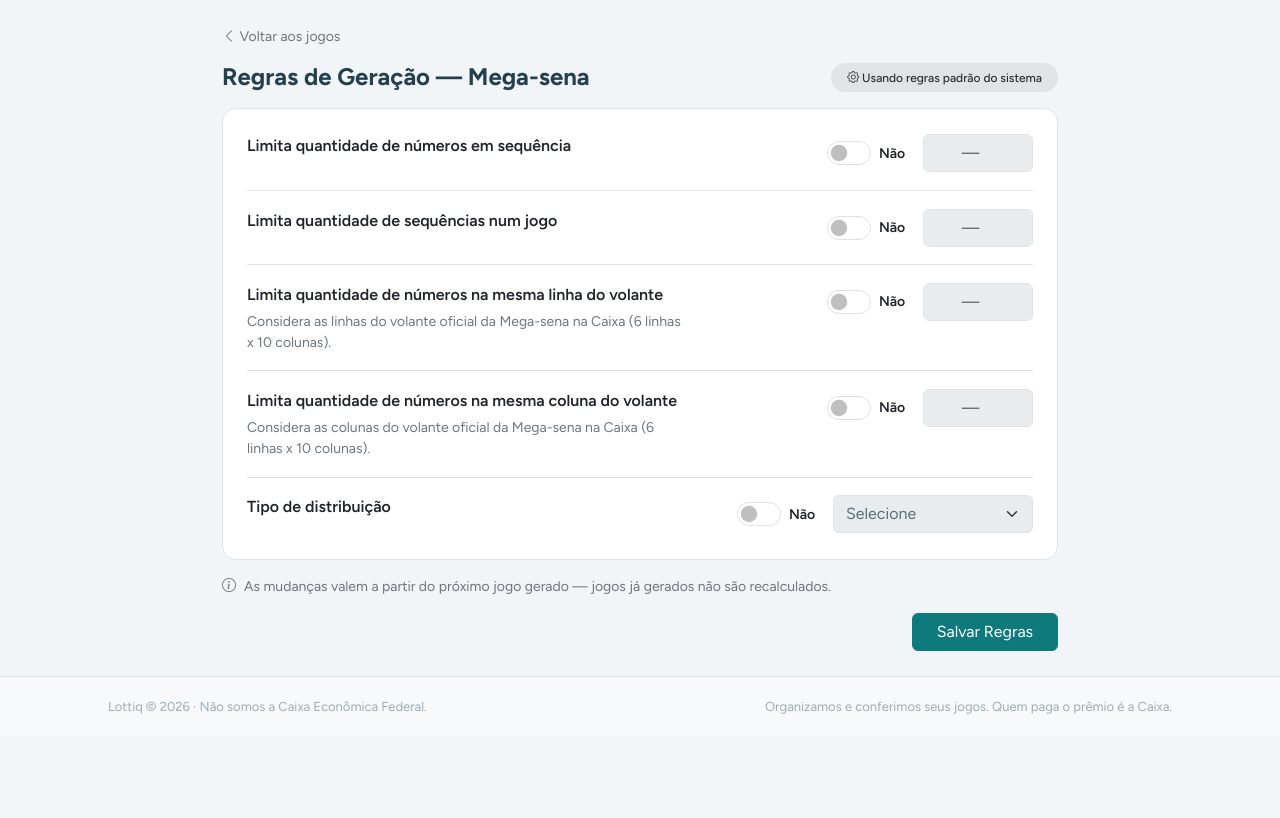
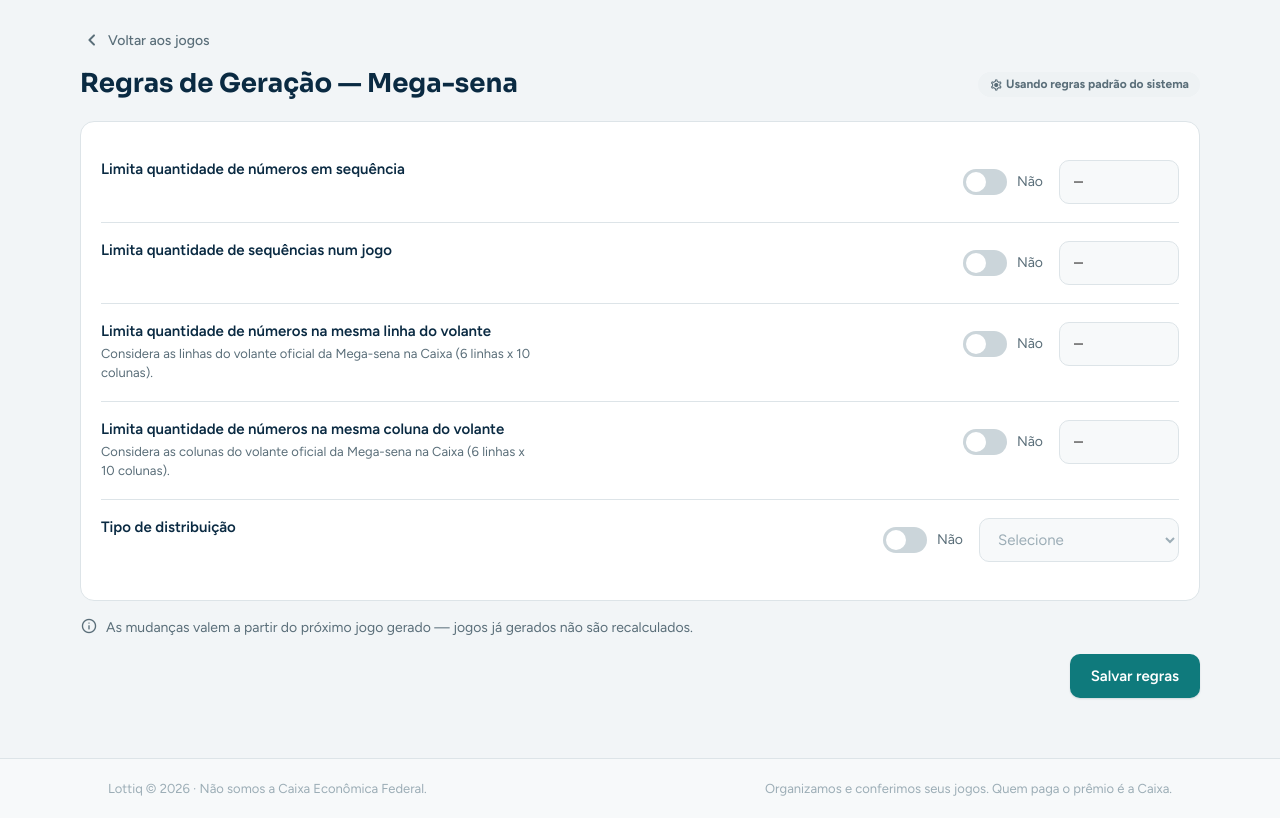
Before and after one commit to rvavretchek/Loterias, a Django app: page /regras/mega-sena/ in a window 1280 px wide. Shown: the part 64-882 px from the top of the page. Before the commit the page ends 778 px from the top, so only its background shows below. Run offline with Django 5.2, Linux system fonts and the light colour scheme; the visitor is signed in with stand-in values (Sample User, id 1); data that the repository does not hold is empty; parts of the project's set-up code (start-up, migrations or seed data) failed here and were passed over.

Commit message:
feat: tela de Regras de Geracao no Lottiq Design System, modais sem Bootstrap (Story 5.5)
Co-Authored-By: Claude Sonnet 5 <noreply@anthropic.com>

```diff
--- a/apps/loterias_core/tests.py
+++ b/apps/loterias_core/tests.py
@@ -3495,7 +3495,7 @@ class GenerationRulesViewTests(TestCase):
         response = self.client.get(self.url)
         self.assertEqual(response.status_code, 200)
         self.assertContains(response, 'Usando regras padrão do sistema')
-        self.assertNotContains(response, 'data-bs-target="#modal-restaurar"')
+        self.assertNotContains(response, 'data-open-dialog="modal-restaurar"')
         for name in RULE_NAMES_BY_GAME['Mega-sena']:
             self.assertContains(response, f'name="value_{name}"')
         self.assertContains(response, 'aria-describedby="help-limit_row_count"')
@@ -3513,7 +3513,7 @@ class GenerationRulesViewTests(TestCase):
         self.assertNotIn('disabled', enabled_field[:enabled_field.index('>')])
         disabled_field = html[html.index('id="value-limit_sequence_pairs"'):]
         self.assertIn('disabled', disabled_field[:disabled_field.index('>')])
-        self.assertIn('data-bs-target="#modal-restaurar"', html)
+        self.assertIn('data-open-dialog="modal-restaurar"', html)
         self.assertIn('name="restaurar"', html)
 
     def test_save_writes_one_row_per_rule_and_shows_customized(self):
--- a/static/css/lottiq.css
+++ b/static/css/lottiq.css
@@ -81,6 +81,7 @@ a:hover { color: var(--action-primary-hover); }
 .lq-input:focus, .lq-select:focus { outline: none; border-color: var(--action-primary); box-shadow: var(--ring-focus); }
 .lq-input.is-mono { font: 700 15px var(--font-mono); }
 .lq-input.is-error { border: 1.5px solid var(--red-500); }
+.lq-input:disabled, .lq-select:disabled { background: var(--neutral-50); color: var(--text-faint); cursor: not-allowed; }
 .lq-helper { font: 400 12px var(--font-body); color: var(--text-faint); }
 .lq-error { font: 600 12px var(--font-body); color: var(--red-700); }
 
@@ -154,3 +155,11 @@ a:hover { color: var(--action-primary-hover); }
 .lq-stat { border: 1px solid var(--border-default); border-radius: var(--radius-lg); padding: 16px; text-align: center; }
 .lq-stat-value { font: 700 20px var(--font-mono); color: var(--lq-navy); font-variant-numeric: tabular-nums; }
 .lq-stat-label { font: 400 13px var(--font-body); color: var(--text-muted); }
+
+/* Dialog nativo (<dialog>): sem depender do Bootstrap JS. Abrir com showModal(), fechar com close(). */
+.lq-dialog { border: none; border-radius: var(--radius-2xl); padding: 0; max-width: 440px; width: calc(100% - 32px); box-shadow: var(--shadow-lg); }
+.lq-dialog::backdrop { background: rgba(10, 42, 66, .45); }
+.lq-dialog-head { display: flex; align-items: center; justify-content: space-between; gap: 12px; padding: 20px 24px; border-bottom: 1px solid var(--border-default); }
+.lq-dialog-head h2 { font: 700 18px var(--font-display); color: var(--lq-navy); margin: 0; }
+.lq-dialog-body { padding: 20px 24px; font: 400 15px/1.55 var(--font-body); color: var(--text-body-color); }
+.lq-dialog-foot { display: flex; justify-content: flex-end; gap: 10px; padding: 16px 24px; border-top: 1px solid var(--border-default); flex-wrap: wrap; }
--- a/templates/loterias_core/regras_geracao.html
+++ b/templates/loterias_core/regras_geracao.html
@@ -1,68 +1,65 @@
 {% extends 'base/base.html' %}
 
-{% block title %}Regras de Geração - {{ game_name }}{% endblock %}
+{% block title %}Regras de Geração - {{ game_name }} - Lottiq{% endblock %}
 
 {% block extra_css %}
 <style>
-    /* Story 4.3 (FR-18): rule-toggle-row -- label + switch SIM/NAO + campo Valor. */
-    .rule-toggle-row { display: flex; align-items: flex-start; justify-content: space-between; gap: 1.25rem; padding: 1.1rem 0; border-bottom: 1px solid var(--border-color); flex-wrap: wrap; }
-    .rule-toggle-row:last-child { border-bottom: none; }
+    .rules-page { padding: 28px 0 60px; }
+    .rules-back { display: inline-flex; align-items: center; gap: 4px; color: var(--text-muted); font: 500 14px var(--font-body); margin-bottom: 16px; }
+    .rules-back:hover { color: var(--teal-700); }
+    .rules-head { display: flex; align-items: center; justify-content: space-between; gap: 16px; flex-wrap: wrap; margin-bottom: 20px; }
+    .rules-head h1 { font: 700 26px/1.25 var(--font-display); color: var(--lq-navy); margin: 0; }
+    .rules-head-right { display: flex; align-items: center; gap: 12px; flex-wrap: wrap; }
+
+    .rule-row { display: flex; align-items: flex-start; justify-content: space-between; gap: 20px; padding: 18px 0; border-bottom: 1px solid var(--border-default); flex-wrap: wrap; }
+    .rule-row:last-child { border-bottom: 0; }
     .rule-info { flex: 1; min-width: 220px; }
-    .rule-help { max-width: 440px; }
-    .rule-controls { display: flex; align-items: center; gap: 1rem; flex-shrink: 0; }
-    .rule-switch { display: flex; align-items: center; gap: 0.5rem; min-width: 5rem; margin: 0; padding-left: 0; }
-    .rule-switch .form-check-input { margin: 0; width: 2.75em; height: 1.5em; float: none; }
-    .rule-value { width: 200px; }
-    .rule-value:disabled { background-color: var(--bs-secondary-bg, #e9ecef); color: var(--text-muted, #adb5bd); }
-    .rule-value-int { width: 110px; text-align: center; }
+    .rule-info label { font: 600 15px var(--font-body); color: var(--lq-navy); display: block; margin-bottom: 4px; }
+    .rule-help { font: 400 13px/1.5 var(--font-body); color: var(--text-muted); margin: 0; max-width: 440px; }
+    .rule-error { font: 600 12px var(--font-body); color: var(--red-700); margin: 4px 0 0; }
+    .rule-controls { display: flex; align-items: center; gap: 16px; flex-shrink: 0; }
+    .rule-switch-label { min-width: 72px; }
+    .rule-value { width: 120px; }
+    .rule-value.is-choice { width: 200px; }
 </style>
 {% endblock %}
 
 {% block content %}
-<div class="container py-4" style="max-width: 860px;">
-    <a class="text-decoration-none text-secondary small d-inline-block mb-3" href="{% url 'home' %}">
-        <i class="bi bi-chevron-left" aria-hidden="true"></i> Voltar aos jogos
-    </a>
+<div class="lq-container rules-page">
+    <a class="rules-back" href="{% url 'home' %}"><span class="ms" aria-hidden="true">chevron_left</span>Voltar aos jogos</a>
 
-    <div class="d-flex align-items-center justify-content-between flex-wrap gap-3 mb-3">
-        <h1 class="h4 fw-bold mb-0">Regras de Geração — {{ game_name }}</h1>
-        <div class="d-flex align-items-center gap-3">
+    <div class="rules-head">
+        <h1>Regras de Geração — {{ game_name }}</h1>
+        <div class="rules-head-right">
             {% if is_customized %}
-            <span class="badge rounded-pill bg-success-subtle text-success-emphasis px-3 py-2" id="regras-indicador">
-                <i class="bi bi-check-lg" aria-hidden="true"></i> Personalizado por você
-            </span>
-            <button type="button" class="btn btn-outline-secondary btn-sm" data-bs-toggle="modal" data-bs-target="#modal-restaurar">
-                Restaurar padrão
-            </button>
+            <span class="lq-status lq-status-win" id="regras-indicador"><span class="ms" style="font-size:14px;" aria-hidden="true">check</span> Personalizado por você</span>
+            <button type="button" class="lq-btn lq-btn-outline lq-btn-sm" data-open-dialog="modal-restaurar">Restaurar padrão</button>
             {% else %}
-            <span class="badge rounded-pill bg-secondary-subtle text-secondary-emphasis px-3 py-2" id="regras-indicador">
-                <i class="bi bi-gear" aria-hidden="true"></i> Usando regras padrão do sistema
-            </span>
+            <span class="lq-status lq-status-empty" id="regras-indicador"><span class="ms" style="font-size:14px;" aria-hidden="true">settings</span> Usando regras padrão do sistema</span>
             {% endif %}
         </div>
     </div>
 
     <form method="post" id="form-regras" novalidate>
         {% csrf_token %}
-        <div class="card">
-            <div class="card-body py-2 px-4">
+        <div class="lq-card">
             {% for row in rows %}
-                <div class="rule-toggle-row" data-rule="{{ row.rule_name }}">
+            <div class="rule-row" data-rule="{{ row.rule_name }}">
                 <div class="rule-info">
-                        <label class="fw-semibold mb-1" for="enabled-{{ row.rule_name }}">{{ row.label }}</label>
-                        {% if row.help %}<p class="rule-help small text-secondary mb-0" id="help-{{ row.rule_name }}">{{ row.help }}</p>{% endif %}
-                        {% if row.error %}<p class="text-danger small mb-0 mt-1" id="error-{{ row.rule_name }}" role="alert">{{ row.error }}</p>{% endif %}
+                    <label for="enabled-{{ row.rule_name }}">{{ row.label }}</label>
+                    {% if row.help %}<p class="rule-help" id="help-{{ row.rule_name }}">{{ row.help }}</p>{% endif %}
+                    {% if row.error %}<p class="rule-error" id="error-{{ row.rule_name }}" role="alert">{{ row.error }}</p>{% endif %}
                 </div>
                 <div class="rule-controls">
-                        <div class="form-check form-switch rule-switch">
-                            <input class="form-check-input rule-toggle" type="checkbox" role="switch"
-                                   id="enabled-{{ row.rule_name }}" name="enabled_{{ row.rule_name }}"
+                    <label class="lq-switch rule-switch-label" for="enabled-{{ row.rule_name }}">
+                        <input type="checkbox" class="rule-toggle" id="enabled-{{ row.rule_name }}" name="enabled_{{ row.rule_name }}"
                                {% if row.help %}aria-describedby="help-{{ row.rule_name }}"{% endif %}
                                {% if row.enabled %}checked{% endif %}>
-                            <span class="rule-switch-text small fw-semibold" aria-hidden="true">{% if row.enabled %}Sim{% else %}Não{% endif %}</span>
-                        </div>
+                        <span class="lq-switch-track" aria-hidden="true"></span>
+                        <span class="rule-switch-text" aria-hidden="true">{% if row.enabled %}Sim{% else %}Não{% endif %}</span>
+                    </label>
                     {% if row.kind == 'choice' %}
-                        <select class="form-select rule-value" id="value-{{ row.rule_name }}" name="value_{{ row.rule_name }}"
+                    <select class="lq-select rule-value is-choice" id="value-{{ row.rule_name }}" name="value_{{ row.rule_name }}"
                             aria-label="Valor: {{ row.label }}"
                             {% if row.error %}aria-invalid="true" aria-describedby="error-{{ row.rule_name }}"{% endif %}
                             {% if not row.enabled %}disabled{% endif %}>
@@ -72,7 +69,7 @@
                         {% endfor %}
                     </select>
                     {% else %}
-                        <input type="number" class="form-control rule-value rule-value-int" id="value-{{ row.rule_name }}"
+                    <input type="number" class="lq-input is-mono rule-value" id="value-{{ row.rule_name }}"
                            name="value_{{ row.rule_name }}" min="1" max="{{ row.max }}" step="1" placeholder="—"
                            aria-label="Valor: {{ row.label }}"
                            {% if row.error %}aria-invalid="true" aria-describedby="error-{{ row.rule_name }}"{% endif %}
@@ -83,60 +80,49 @@
             </div>
             {% endfor %}
         </div>
-        </div>
 
-        <div id="regras-live" class="visually-hidden" aria-live="polite" aria-atomic="true"></div>
+        <div id="regras-live" class="lq-sr-only" aria-live="polite" aria-atomic="true"></div>
 
-        <p class="small text-secondary mt-3 d-flex gap-2">
-            <i class="bi bi-info-circle" aria-hidden="true"></i>
+        <p class="lq-small" style="display:flex; gap:8px; align-items:flex-start; margin-top:16px;">
+            <span class="ms" aria-hidden="true" style="font-size:18px;">info</span>
             As mudanças valem a partir do próximo jogo gerado — jogos já gerados não são recalculados.
         </p>
 
-        <div class="d-flex justify-content-end mt-3">
-            <button type="submit" class="btn btn-primary px-4" id="btn-salvar-regras">Salvar Regras</button>
+        <div style="display:flex; justify-content:flex-end; margin-top:16px;">
+            <button type="submit" class="lq-btn lq-btn-primary" id="btn-salvar-regras">Salvar regras</button>
         </div>
     </form>
 </div>
 
 {% if is_customized %}
-<div class="modal fade" id="modal-restaurar" tabindex="-1" aria-labelledby="modal-restaurar-titulo" aria-hidden="true">
-    <div class="modal-dialog modal-dialog-centered">
-        <form method="post" class="modal-content">
+<dialog class="lq-dialog" id="modal-restaurar" aria-labelledby="modal-restaurar-titulo">
+    <form method="post">
         {% csrf_token %}
-            <div class="modal-header">
-                <h2 class="modal-title h5" id="modal-restaurar-titulo">Restaurar padrão?</h2>
-                <button type="button" class="btn-close" data-bs-dismiss="modal" aria-label="Fechar"></button>
+        <div class="lq-dialog-head">
+            <h2 id="modal-restaurar-titulo">Restaurar padrão?</h2>
+            <button type="button" class="lq-icon-btn" data-close-dialog aria-label="Fechar"><span class="ms" aria-hidden="true">close</span></button>
         </div>
-            <div class="modal-body">
-                Suas regras personalizadas de {{ game_name }} serão apagadas e o jogo volta a usar as regras padrão do sistema.
-            </div>
-            <div class="modal-footer">
-                <button type="button" class="btn btn-outline-secondary" data-bs-dismiss="modal">Cancelar</button>
-                <button type="submit" name="restaurar" value="1" class="btn btn-danger">Restaurar padrão</button>
+        <div class="lq-dialog-body">Suas regras personalizadas de {{ game_name }} serão apagadas e o jogo volta a usar as regras padrão do sistema.</div>
+        <div class="lq-dialog-foot">
+            <button type="button" class="lq-btn lq-btn-outline" data-close-dialog>Cancelar</button>
+            <button type="submit" name="restaurar" value="1" class="lq-btn" style="background:var(--red-700); color:#fff;">Restaurar padrão</button>
         </div>
     </form>
-    </div>
-</div>
+</dialog>
 {% endif %}
 
 {% if requires_sequence_protection %}
-<div class="modal fade" id="modal-sem-sequencia" tabindex="-1" aria-labelledby="modal-sem-sequencia-titulo" aria-hidden="true">
-    <div class="modal-dialog modal-dialog-centered">
-        <div class="modal-content">
-            <div class="modal-header">
-                <h2 class="modal-title h5" id="modal-sem-sequencia-titulo">Salvar sem proteção de sequência?</h2>
-                <button type="button" class="btn-close" data-bs-dismiss="modal" aria-label="Fechar"></button>
+<dialog class="lq-dialog" id="modal-sem-sequencia" aria-labelledby="modal-sem-sequencia-titulo">
+    <div class="lq-dialog-head">
+        <h2 id="modal-sem-sequencia-titulo">Salvar sem proteção de sequência?</h2>
+        <button type="button" class="lq-icon-btn" data-close-dialog aria-label="Fechar"><span class="ms" aria-hidden="true">close</span></button>
     </div>
-            <div class="modal-body">
-                Nenhuma regra de sequência está ligada para {{ game_name }}. Os jogos gerados poderão ter qualquer quantidade de números em sequência.
+    <div class="lq-dialog-body">Nenhuma regra de sequência está ligada para {{ game_name }}. Os jogos gerados poderão ter qualquer quantidade de números em sequência.</div>
+    <div class="lq-dialog-foot">
+        <button type="button" class="lq-btn lq-btn-outline" data-close-dialog>Cancelar</button>
+        <button type="button" class="lq-btn lq-btn-primary" id="btn-confirmar-sem-sequencia">Salvar mesmo assim</button>
     </div>
-            <div class="modal-footer">
-                <button type="button" class="btn btn-outline-secondary" data-bs-dismiss="modal">Cancelar</button>
-                <button type="button" class="btn btn-primary" id="btn-confirmar-sem-sequencia">Salvar mesmo assim</button>
-            </div>
-        </div>
-    </div>
-</div>
+</dialog>
 {% endif %}
 
 {{ sequence_rule_names|json_script:"sequence-rule-names" }}
@@ -148,13 +134,25 @@
     // O campo Valor nunca some: o switch so alterna o atributo disabled nativo.
     document.querySelectorAll('.rule-toggle').forEach(function (toggle) {
         toggle.addEventListener('change', function () {
-            var row = toggle.closest('.rule-toggle-row');
+            var row = toggle.closest('.rule-row');
             var field = row.querySelector('.rule-value');
             var text = row.querySelector('.rule-switch-text');
             var label = row.querySelector('.rule-info label').textContent.trim();
             field.disabled = !toggle.checked;
             text.textContent = toggle.checked ? 'Sim' : 'Não';
             live.textContent = label + ': ' + (toggle.checked ? 'ligada, campo Valor habilitado.' : 'desligada, campo Valor desabilitado.');
+        });
+    });
+
+    // Dialogs nativos (<dialog>), sem Bootstrap JS: showModal()/close() ja tratam foco e Esc.
+    document.querySelectorAll('[data-open-dialog]').forEach(function (opener) {
+        opener.addEventListener('click', function () {
+            document.getElementById(opener.dataset.openDialog).showModal();
+        });
+    });
+    document.querySelectorAll('.lq-dialog').forEach(function (dialog) {
+        dialog.querySelectorAll('[data-close-dialog]').forEach(function (btn) {
+            btn.addEventListener('click', function () { dialog.close(); });
         });
     });
 
@@ -174,13 +172,14 @@
     form.addEventListener('submit', function (event) {
         if (confirmed || hasSequenceProtection()) { return; }
         event.preventDefault();
-        bootstrap.Modal.getOrCreateInstance(modalEl).show();
+        modalEl.showModal();
     });
     document.getElementById('btn-confirmar-sem-sequencia').addEventListener('click', function () {
         confirmed = true;
+        modalEl.close();
         form.submit();
     });
-    modalEl.addEventListener('hidden.bs.modal', function () { saveButton.focus(); });
+    modalEl.addEventListener('close', function () { saveButton.focus(); });
     {% endif %}
 })();
 </script>
```
Also changed, not shown: _bmad-output/implementation-artifacts/spec-5-5-regras-de-geracao.md (added, +28 -0 lines). Lines whose indentation alone changed are shown as unchanged.
